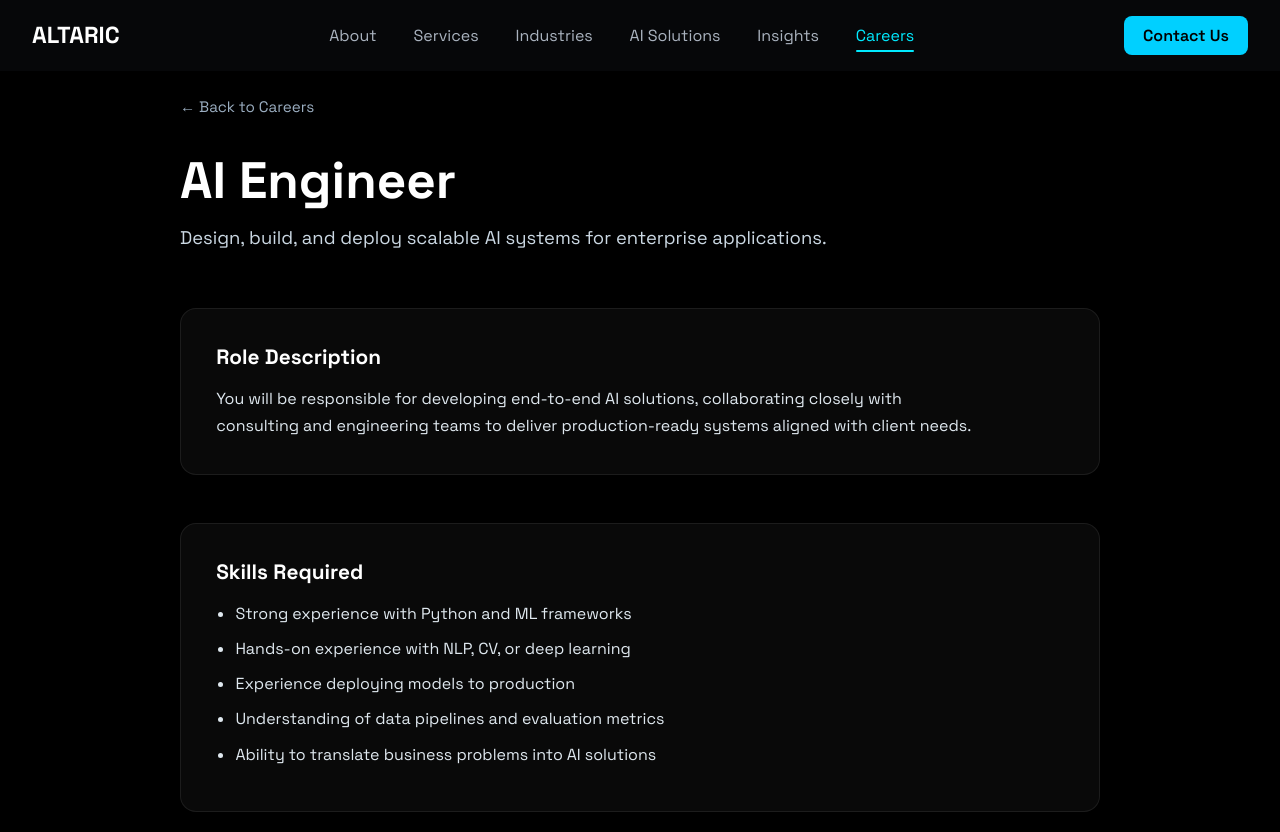
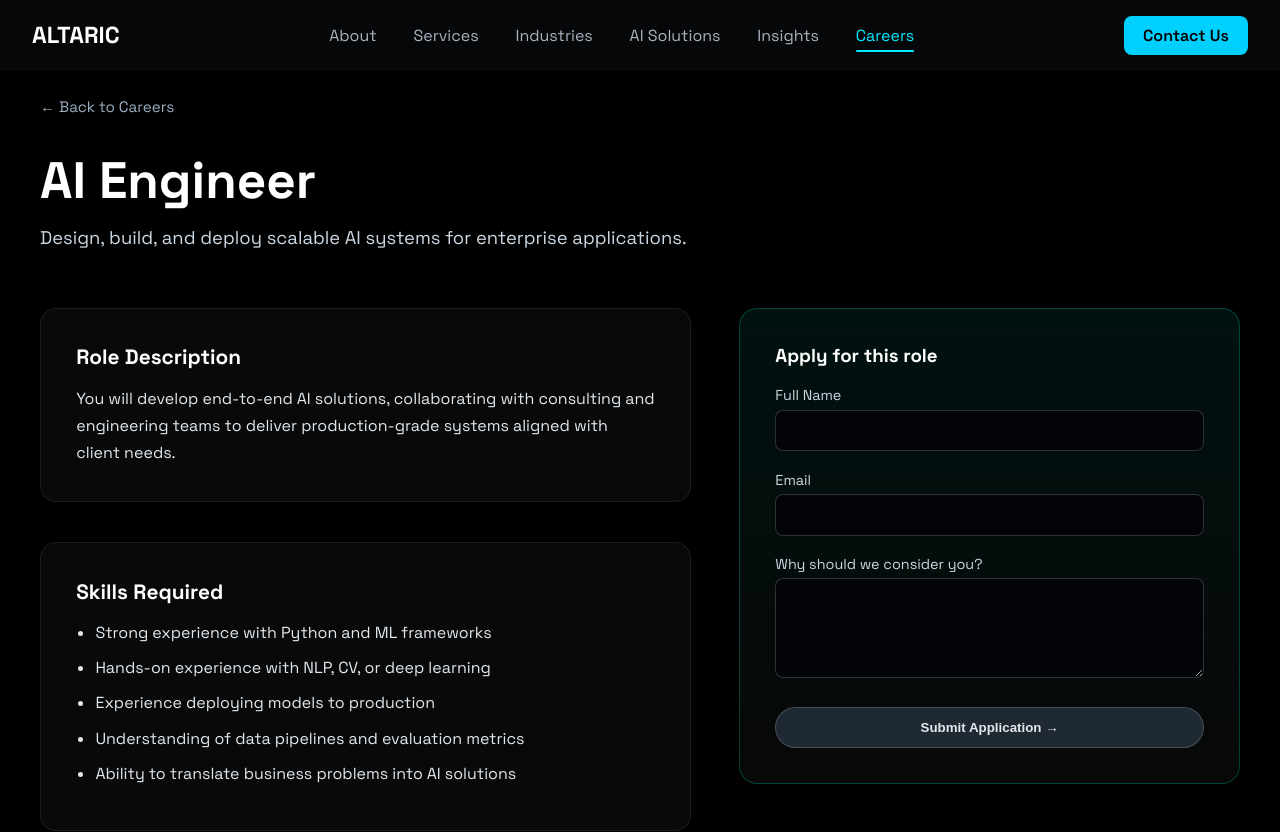
Before and after one commit to Vatshal-Venkat/Altaric, a React (Vite) app in the folder website_src/frontend/: page /careers/ai-engineer in a window 1280 px wide. Shown: the top 832 px of the page. Built offline with nearby package versions, Linux system fonts and the light colour scheme; no server answers.

Commit message:
Enhancements

```diff
--- a/website_src/frontend/src/pages/CareerDetail.jsx
+++ b/website_src/frontend/src/pages/CareerDetail.jsx
@@ -13,7 +13,7 @@ const Page = styled.div`
 `;
 
 const Container = styled.div`
-  max-width: 920px;
+  max-width: 1200px;
   margin: 0 auto;
 `;
 
@@ -34,6 +34,7 @@ const BackLink = styled(Link)`
 ================================ */
 const Header = styled.div`
   margin-bottom: 3.5rem;
+  max-width: 800px;
 `;
 
 const Title = styled.h1`
@@ -45,14 +46,27 @@ const Subtitle = styled.p`
   color: #cbd8e3;
   font-size: 1.15rem;
   line-height: 1.6;
-  max-width: 760px;
+`;
+
+/* ================================
+   GRID
+================================ */
+const Grid = styled.div`
+  display: grid;
+  grid-template-columns: 1.3fr 1fr;
+  gap: 3rem;
+  align-items: start;
+
+  @media (max-width: 900px) {
+    grid-template-columns: 1fr;
+  }
 `;
 
 /* ================================
    CONTENT SECTIONS
 ================================ */
 const Section = styled.section`
-  margin-bottom: 3rem;
+  margin-bottom: 2.5rem;
   padding: 2.2rem;
   background: rgba(255,255,255,0.035);
   border: 1px solid rgba(255,255,255,0.08);
@@ -66,7 +80,6 @@ const Section = styled.section`
   p {
     color: #dfe8ef;
     line-height: 1.7;
-    max-width: 760px;
   }
 
   ul {
@@ -82,19 +95,23 @@ const Section = styled.section`
 `;
 
 /* ================================
-   APPLY FORM
+   APPLY FORM (RIGHT COLUMN)
 ================================ */
-const ApplySection = styled(Section)`
-  border-color: rgba(0,229,204,0.25);
+const ApplyCard = styled.div`
+  position: sticky;
+  top: 6.5rem;
+  padding: 2.2rem;
   background: linear-gradient(
     180deg,
-    rgba(0,229,204,0.06),
+    rgba(0,229,204,0.08),
     rgba(255,255,255,0.03)
   );
+  border: 1px solid rgba(0,229,204,0.25);
+  border-radius: 18px;
 `;
 
 const Form = styled.form`
-  margin-top: 1.4rem;
+  margin-top: 1.2rem;
 `;
 
 const Field = styled.div`
@@ -125,8 +142,9 @@ const Field = styled.div`
 `;
 
 const SubmitButton = styled.button`
-  margin-top: 0.8rem;
-  padding: 0.75rem 2.4rem;
+  width: 100%;
+  margin-top: 0.6rem;
+  padding: 0.75rem 0;
   border-radius: 999px;
   background: #1f2933;
   border: 1px solid rgba(255,255,255,0.18);
@@ -155,7 +173,7 @@ const ROLE_DATA = {
     skills: [
       "Strong fundamentals in Python",
       "Basic understanding of machine learning concepts",
-      "Familiarity with libraries such as NumPy, Pandas, or PyTorch/TensorFlow",
+      "Familiarity with NumPy, Pandas, or PyTorch/TensorFlow",
       "Interest in NLP, Computer Vision, or AI systems",
       "Good analytical and problem-solving skills",
       "Willingness to learn and adapt",
@@ -167,7 +185,7 @@ const ROLE_DATA = {
     subtitle:
       "Design, build, and deploy scalable AI systems for enterprise applications.",
     description:
-      "You will be responsible for developing end-to-end AI solutions, collaborating closely with consulting and engineering teams to deliver production-ready systems aligned with client needs.",
+      "You will develop end-to-end AI solutions, collaborating with consulting and engineering teams to deliver production-grade systems aligned with client needs.",
     skills: [
       "Strong experience with Python and ML frameworks",
       "Hands-on experience with NLP, CV, or deep learning",
@@ -197,7 +215,7 @@ const ROLE_DATA = {
     subtitle:
       "Guide enterprises through AI adoption and transformation initiatives.",
     description:
-      "You will work with senior stakeholders to define AI roadmaps, identify high-impact opportunities, and ensure responsible and effective AI adoption.",
+      "You will work with senior stakeholders to define AI roadmaps, identify high-impact opportunities, and ensure responsible AI adoption.",
     skills: [
       "Strong analytical and communication skills",
       "Experience in AI or technology consulting",
@@ -262,6 +280,9 @@ const CareerDetail = () => {
           <Subtitle>{data.subtitle}</Subtitle>
         </Header>
 
+        <Grid>
+          {/* LEFT COLUMN */}
+          <div>
             <Section>
               <h3>Role Description</h3>
               <p>{data.description}</p>
@@ -275,8 +296,10 @@ const CareerDetail = () => {
                 ))}
               </ul>
             </Section>
+          </div>
 
-        <ApplySection>
+          {/* RIGHT COLUMN */}
+          <ApplyCard>
             <h3>Apply for this role</h3>
 
             <Form onSubmit={handleSubmit}>
@@ -314,7 +337,8 @@ const CareerDetail = () => {
                 Submit Application →
               </SubmitButton>
             </Form>
-        </ApplySection>
+          </ApplyCard>
+        </Grid>
       </Container>
     </Page>
   );
```
Lines whose indentation alone changed are shown as unchanged.
